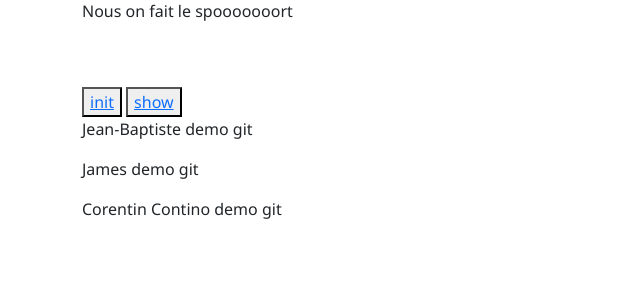
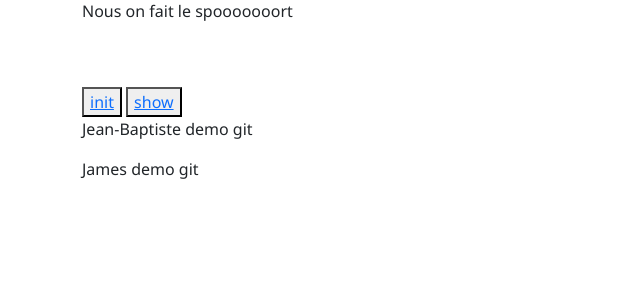
Before and after one commit to jbfroehl-iut90/SAE345_DIW, a Flask app: page / in a window 1280 px wide. Shown: the part 156-456 px from the top of the page, without its empty margins (0-640 px from the left). Run offline with Flask 3, Linux system fonts and the light colour scheme; some libraries are stand-ins or nearby versions.

Commit message:
Update layout.html

```diff
--- a/templates/auth/layout.html
+++ b/templates/auth/layout.html
@@ -27,7 +27,6 @@
         <br>
         <p>Jean-Baptiste demo git</p>
         <p>James demo git</p>
-        <p>Corentin Contino demo git</p>
         {% endblock %}
     </div><!-- /.container -->
 
```
